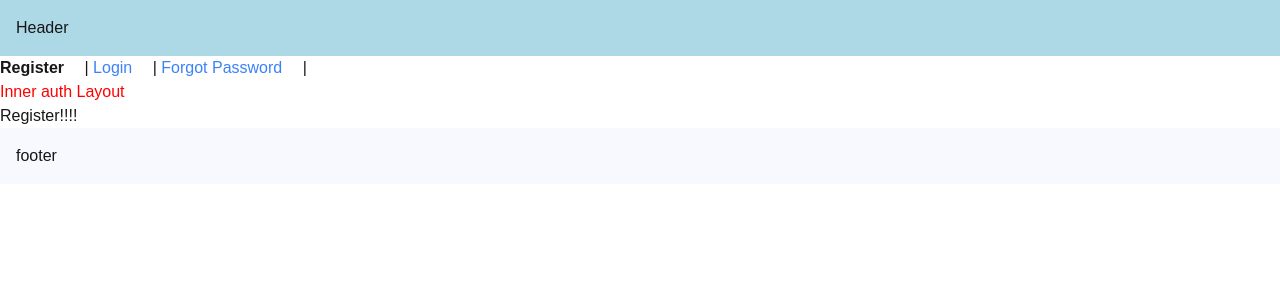
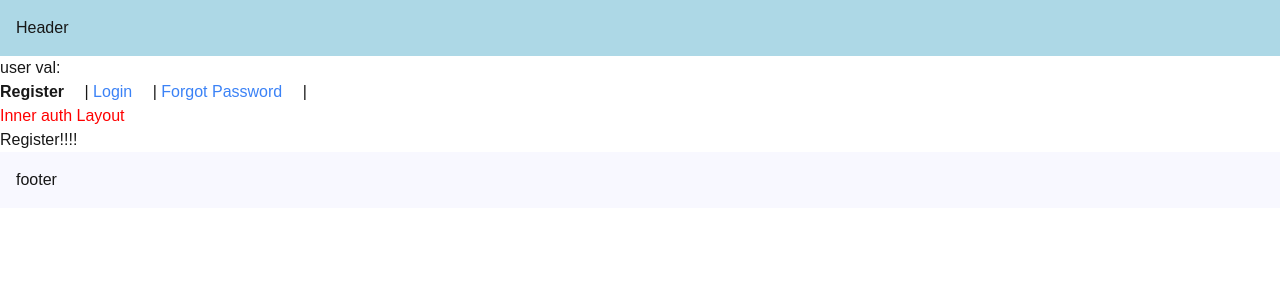
Before and after one commit to mayyu9/next-routing, a Next.js app: page /register in a window 1280 px wide. Shown: the top 300 px of the page. Built offline with nearby package versions, Linux system fonts and the light colour scheme.

Commit message:
template file

```diff
--- a/src/app/(auth)/layout.tsx
+++ b/src/app/(auth)/1.tsx
@@ -1,6 +1,7 @@
 "use client"
 import Link from "next/link";
 import { usePathname } from "next/navigation";
+import { useState } from "react";
 
 const navLinks = [
     {name: 'Register', href: '/register'},
@@ -8,15 +9,23 @@
     {name: 'Forgot Password', href: '/forgot-password'}
 ];
 
-export default function AuthLayout({
+export default function Authtemplate({
     children
 }: {
     children: React.ReactNode
 }) {
 
     const pathName =  usePathname();
+    const [userVal, setUserVal] = useState('')
+
     return(
         <div>
+            <div>
+                <label>
+                    user val:
+                    <input value={userVal} onChange={e => setUserVal(e.target.value)} />
+                </label>
+            </div>
             {
                 navLinks.map( link => {
                     const isActive = pathName.startsWith(link.href);
--- /dev/null
+++ b/src/app/(auth)/template.tsx
@@ -0,0 +1,44 @@
+"use client"
+import Link from "next/link";
+import { usePathname } from "next/navigation";
+import { useState } from "react";
+
+const navLinks = [
+    {name: 'Register', href: '/register'},
+    {name: 'Login', href: '/login'},
+    {name: 'Forgot Password', href: '/forgot-password'}
+];
+
+export default function AuthLayout({
+    children
+}: {
+    children: React.ReactNode
+}) {
+
+    const pathName =  usePathname();
+    const [userVal, setUserVal] = useState('')
+
+    return(
+        <div>
+            <div>
+                <label>
+                    user val:
+                    <input value={userVal} onChange={e => setUserVal(e.target.value)} />
+                </label>
+            </div>
+            {
+                navLinks.map( link => {
+                    const isActive = pathName.startsWith(link.href);
+
+                    return (
+                    <>
+                    <Link href={link.href} key={link.name} className={isActive ? 'font-bold mr-4': 'text-blue-500 mr-4'}>{link.name}</Link>
+                    {' | '}
+                    </>
+                    )
+                })
+            }
+            {children}
+        </div>
+    )
+}
```
Also changed, not shown: Template.txt (added).
